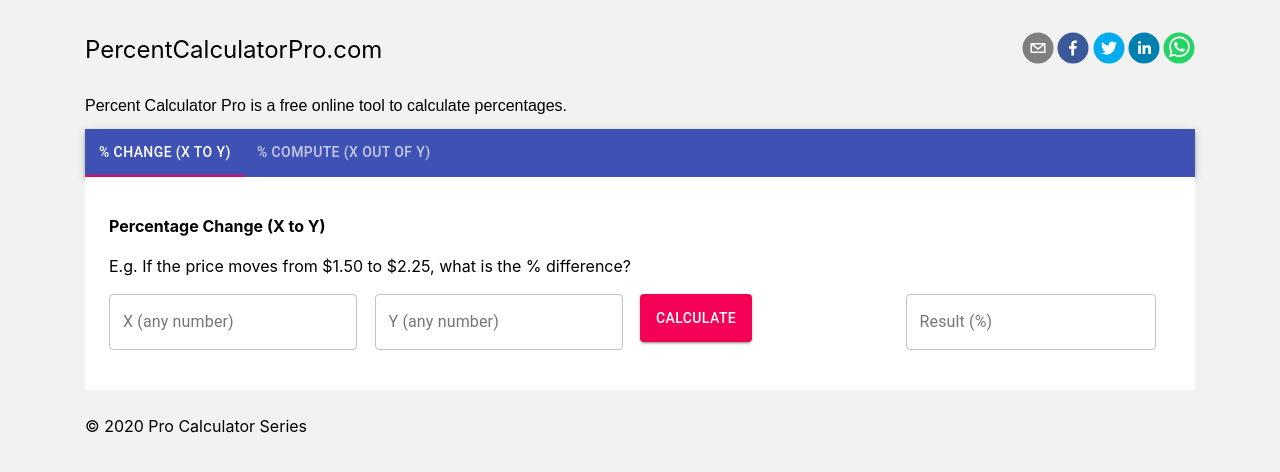
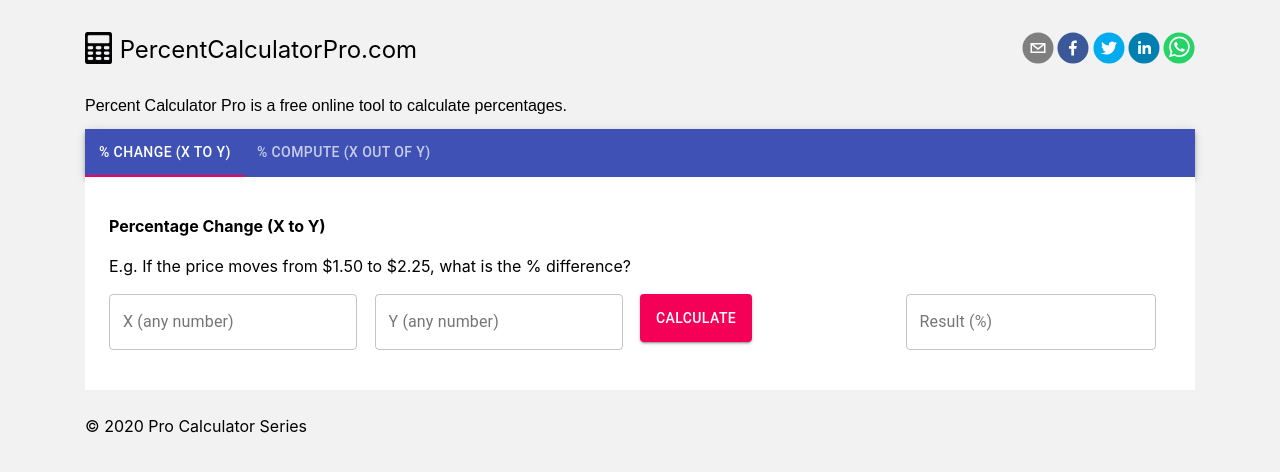
Before and after one commit to joechoi-git/percentage-calculator, a Gatsby site: page / in a window 1280 px wide. Built offline with nearby package versions, Linux system fonts and the light colour scheme; Gatsby itself is replaced by a stand-in of ours.

Commit message:
logo and favicon

```diff
--- a/gatsby-config.js
+++ b/gatsby-config.js
@@ -21,7 +21,7 @@
         background_color: `#f2f2f2`,
         theme_color: `#f2f2f2`,
         display: `standalone`,
-        icon: `src/images/icon.png`,
+        icon: `src/images/logo.png`,
       },
     },
     {
--- a/src/components/layout.js
+++ b/src/components/layout.js
@@ -1,5 +1,5 @@
 import React from "react"
-import { Container, Row, Col, useScreenClass } from "react-grid-system";
+import { Container, Row, Col, useScreenClass } from "react-grid-system"
 import {
   EmailShareButton,
   EmailIcon,
@@ -13,6 +13,7 @@
   WhatsappIcon,
 } from "react-share"; // https://github.com/nygardk/react-share/blob/master/demo/Demo.tsx
 import styles from "./layout.module.css"
+import logo from "../images/logo.png"
 
 export default function Layout({ children }) {
   const shareUrl = 'https://percentcalculatorpro.com/';
@@ -23,11 +24,17 @@
       <header style={{ marginBottom: `1.5rem` }}>
         <Row>
           <Col sm={6}>
-            <p className={styles.logo}>PercentCalculatorPro.com</p>
+            <h1
+              className={styles.logo}
+              style={{ fontSize: ['md', 'lg', 'xl', 'xxl'].includes(screenClass) ? '1.5rem' : '1.25rem' }}
+            >
+              <img src={logo} alt="Percent Calculator Pro is a free online tool to calculate percentages."/>
+              PercentCalculatorPro.com
+            </h1>
           </Col>
           <Col sm={6}
             className={styles.socialshare}
-            style={{ textAlign: ['lg', 'xl', 'xxl'].includes(screenClass) ? 'right' : 'left' }}
+            style={{ textAlign: ['md', 'lg', 'xl', 'xxl'].includes(screenClass) ? 'right' : 'left' }}
           >
             <EmailShareButton
               url={shareUrl}
--- a/src/components/layout.module.css
+++ b/src/components/layout.module.css
@@ -3,9 +3,16 @@
 }
 
 .logo {
-    font-size: 1.5rem;
+    font-weight: normal;
     margin: 0;
     margin-top: 0.5rem;
+    display: inline-flex;
+}
+
+.logo img {
+    height: 2rem;
+    margin-right: 0.5rem;
+
 }
 
 .socialshare {
```
Also changed, not shown: src/pages/index.js (+7 -7 lines), src/images/logo.png (added), static/favicon.ico.
